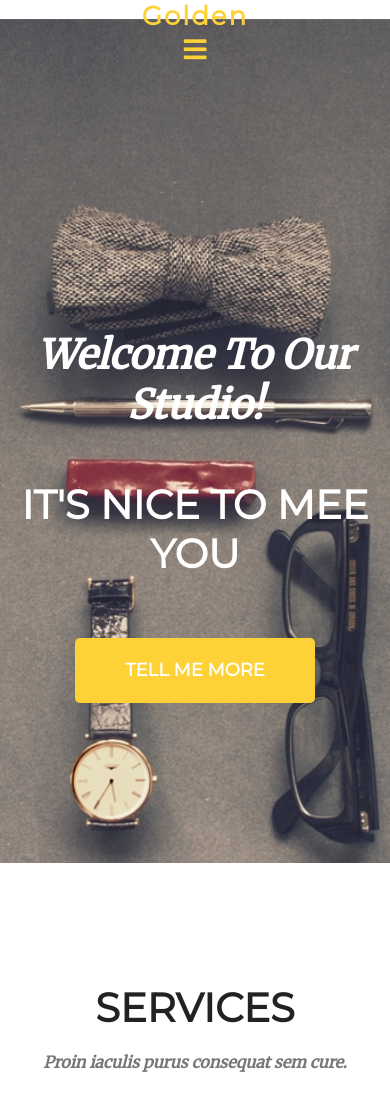
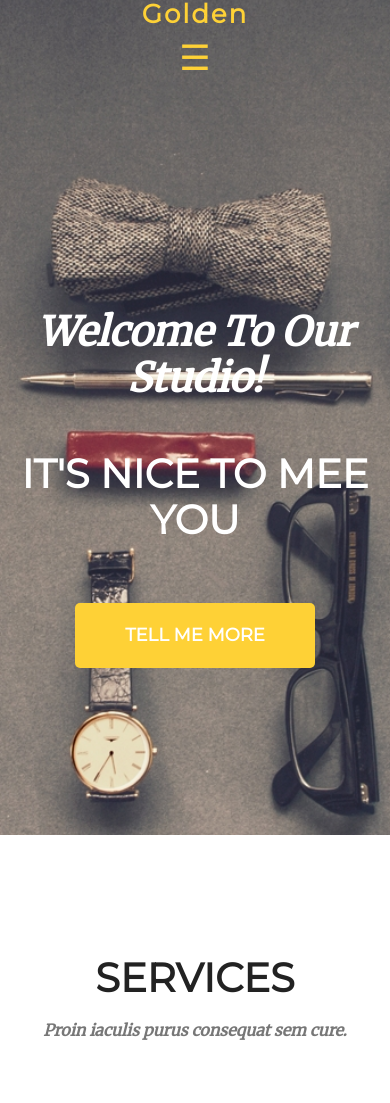
Before and after one commit to marcinswirek/Golden, a PHP site: page / in a window 390 px wide. Shown: the top 1103 px of the page. Run offline with PHP 8.4, Linux system fonts and the light colour scheme; some libraries are stand-ins or nearby versions; some web fonts are replaced.

Commit message:
Add responsive menu

```diff
--- a/css/style.css
+++ b/css/style.css
@@ -7,11 +7,11 @@ body { font-family: "Montserrat", "Merriweather", "Roboto Slab", "Arial", sans-s
 
 .navigation-container { display: -ms-flexbox; display: flex; -ms-flex-pack: justify; justify-content: space-between; padding-top: 50px; }
 
-#menu_btn_media { font-size: 26px; background-color: transparent; color: #fed136; display: none; }
+.menu-button-input[type="checkbox"] + label { font-size: 35px; cursor: pointer; }
 
-.menu { display: -ms-flexbox; display: flex; -ms-flex-align: center; align-items: center; }
+.menu-button-input, .menu-button-label { display: none; color: #fed136; }
 
-#dropdown_menu { display: none; }
+.menu { display: -ms-flexbox; display: flex; -ms-flex-align: center; align-items: center; padding-right: 10px; }
 
 .menu-item { list-style-type: none; padding-left: 40px; }
 
@@ -201,7 +201,7 @@ body { font-family: "Montserrat", "Merriweather", "Roboto Slab", "Arial", sans-s
 @media all and (max-width: 750px) { .logo { display: none; }
   .logo-media { display: block; }
   .menu { margin: auto; }
-  .menu-item { padding-left: 30px; }
+  .menu-item { padding-left: 20px; }
   .menu-item:nth-child(1) { padding-left: 0; }
   .hero { margin-top: -100px; }
   .contact-inputs-container { -ms-flex-direction: column; flex-direction: column; }
@@ -214,10 +214,14 @@ body { font-family: "Montserrat", "Merriweather", "Roboto Slab", "Arial", sans-s
   .logos-container { display: -ms-grid; display: grid; -ms-grid-columns: auto auto; grid-template-columns: auto auto; }
   .logos-container-item { padding: 20px 0; text-align: center; } }
 
-@media all and (max-width: 600px) { #dropdown_menu { display: none; }
-  .menu { display: none; }
-  #menu_btn_media { display: block; margin: 0 auto; }
-  git checkout .about-btn-container .hero { margin-top: -120px; }
+@media all and (max-width: 600px) { .menu { display: none; padding-left: 0; padding-right: 0; }
+  .navigation-container { padding-top: 5px; display: -ms-flexbox; display: flex; -ms-flex-direction: column; flex-direction: column; }
+  .navigation { display: -ms-flexbox; display: flex; margin: auto; background-color: black; }
+  .menu-button-label { display: block; margin: 0 auto; padding: 3px 15px; color: #fed136; }
+  .menu-button-input:not(:checked) ~ ul { display: none; }
+  .menu-button-input:checked ~ ul { display: block; }
+  .menu-item { background-color: black; display: -ms-flexbox; display: flex; -ms-flex-direction: column; flex-direction: column; width: 100vw; line-height: 44px; margin: auto; padding-left: 0; -ms-flex-align: center; align-items: center; z-index: 999; }
+  .hero { margin-top: -90px; }
   .hero-header-medium { font-size: 40px; }
   .hero-header-large { font-size: 40px; }
   .services-container { -ms-grid-columns: auto; grid-template-columns: auto; }
--- a/index.html
+++ b/index.html
@@ -13,6 +13,7 @@
     <!-- Place favicon.ico in the root directory -->
     <link rel="stylesheet" href="https://use.fontawesome.com/releases/v5.0.10/css/all.css" integrity="sha384-+d0P83n9kaQMCwj8F4RJB66tzIwOKmrdb46+porD/OvrJ+37WqIM7UoBtwHO6Nlg"
         crossorigin="anonymous">
+    <link rel="stylesheet" href="css/normalize.css">
     <link rel="stylesheet" href="css/style.css">
 </head>
 
@@ -24,12 +25,11 @@
     <!-- Add your site or application content here -->
     <nav class="navigation">
         <div class="container">
-            <h3 class="logo-media" id="logo-media">Golden</h3>
-            <button id="menu_btn_media">
-                <i class="fas fa-bars"></i>
-            </button>
+            <h3 class="logo-media">Golden</h3>
             <div class="navigation-container">
                 <h3 class="logo">Golden</h3>
+                <input class="menu-button-input" type="checkbox" id="menu-button">
+                <label class="menu-button-label" for="menu-button">☰</label>
                 <ul class="menu">
                     <li class="menu-item">
                         <a href="#" class="menu-item-link">Home</a>
@@ -47,25 +47,6 @@
                         <a href="#" class="menu-item-link">Contact</a>
                     </li>
                 </ul>
-                <div class="navigation-container-media">
-                    <ul id="dropdown_menu">
-                        <li class="menu-item-media">
-                            <a href="#" class="menu-item-link-media">Home</a>
-                        </li>
-                        <li class="menu-item-media">
-                            <a href="#" class="menu-item-link-media">Service</a>
-                        </li>
-                        <li class="menu-item-media">
-                            <a href="#" class="menu-item-link-media">Portfolio</a>
-                        </li>
-                        <li class="menu-item-media">
-                            <a href="#" class="menu-item-link-media">About</a>
-                        </li>
-                        <li class="menu-item-media">
-                            <a href="#" class="menu-item-link-media">Contact</a>
-                        </li>
-                    </ul>
-                </div>
             </div>
         </div>
     </nav>
@@ -366,10 +347,11 @@
             </div>
         </div>
     </footer>
-    <!-- <script src="js/vendor/modernizr-3.5.0.min.js"></script> -->
+    <script src="js/vendor/modernizr-3.5.0.min.js"></script>
     <script src="https://code.jquery.com/jquery-3.2.1.min.js" integrity="sha256-hwg4gsxgFZhOsEEamdOYGBf13FyQuiTwlAQgxVSNgt4="
         crossorigin="anonymous"></script>
     <script>window.jQuery || document.write('<script src="js/vendor/jquery-3.2.1.min.js"><\/script>')</script>
+    <script src="js/plugins.js"></script>
     <script src="js/script.js"></script>
 
     <!-- Google Analytics: change UA-XXXXX-Y to be your site's ID. -->
--- a/sass/style.scss
+++ b/sass/style.scss
@@ -66,6 +66,7 @@ $gold: #fed136;
 //=================================================================================================
 * {
   box-sizing: border-box;
+
   //border: 0.1px solid red;
   margin: 0;
 }
@@ -89,25 +90,28 @@ body {
   padding-top: 50px;
 }
 
-#menu_btn_media {
-    font-size: $font-size-l;
-    background-color: transparent;
-    color: $gold;
-    display: none;
+// Hamburger menu
+
+.menu-button-input[type="checkbox"] + label {
+  font-size: 35px;
+  cursor: pointer;
+}
+
+.menu-button-input,
+.menu-button-label {
+  display: none;
+  color: $gold;
 }
 
 .menu {
   display: flex;
   align-items: center;
+  padding-right: 10px;
 }
 
 // .menu-media {
 //     display: none;
 // }
-
-#dropdown_menu {
-    display: none;
-}
 
 .menu-item {
   list-style-type: none;
@@ -690,7 +694,7 @@ body {
   }
 
   .menu-item {
-    padding-left: 30px;
+    padding-left: 20px;
 
     &:nth-child(1) {
       padding-left: 0;
@@ -727,9 +731,9 @@ body {
 //====================================================================================
 // Max 670px
 @media all and (max-width: 670px) {
-    // .menu {
-    //   display: none;
-    // }
+  //   .menu {
+  //     display: none;
+  //   }
 
   .portfolio-container {
     grid-template-columns: auto;
@@ -754,21 +758,53 @@ body {
 //====================================================================================
 // Max 600px
 @media all and (max-width: 600px) {
-  #dropdown_menu {
+  .menu {
+    display: none;
+    padding-left: 0;
+    padding-right: 0;
+  }
+
+  .navigation-container {
+    padding-top: 5px;
+    display: flex;
+    flex-direction: column;
+  }
+
+  .navigation {
+    display: flex;
+    margin: auto;
+    background-color: $black;
+  }
+
+  .menu-button-label {
+    display: block;
+    margin: 0 auto;
+    padding: 3px 15px;
+    color: $gold;
+  }
+
+  .menu-button-input:not(:checked) ~ ul {
     display: none;
   }
 
-  .menu {
-    display: none;
+  .menu-button-input:checked ~ ul {
+    display: block;
   }
 
-  #menu_btn_media {
-      display: block;
-      margin: 0 auto;
-  }git checkout .about-btn-container
+  .menu-item {
+    background-color: $black;
+    display: flex;
+    flex-direction: column;
+    width: 100vw;
+    line-height: 44px;
+    margin: auto;
+    padding-left: 0;
+    align-items: center;
+    z-index: 999;
+  }
 
   .hero {
-      margin-top: -120px;
+    margin-top: -90px;
   }
 
   .hero-header-medium {
```
Also changed, not shown: 1 other file.
